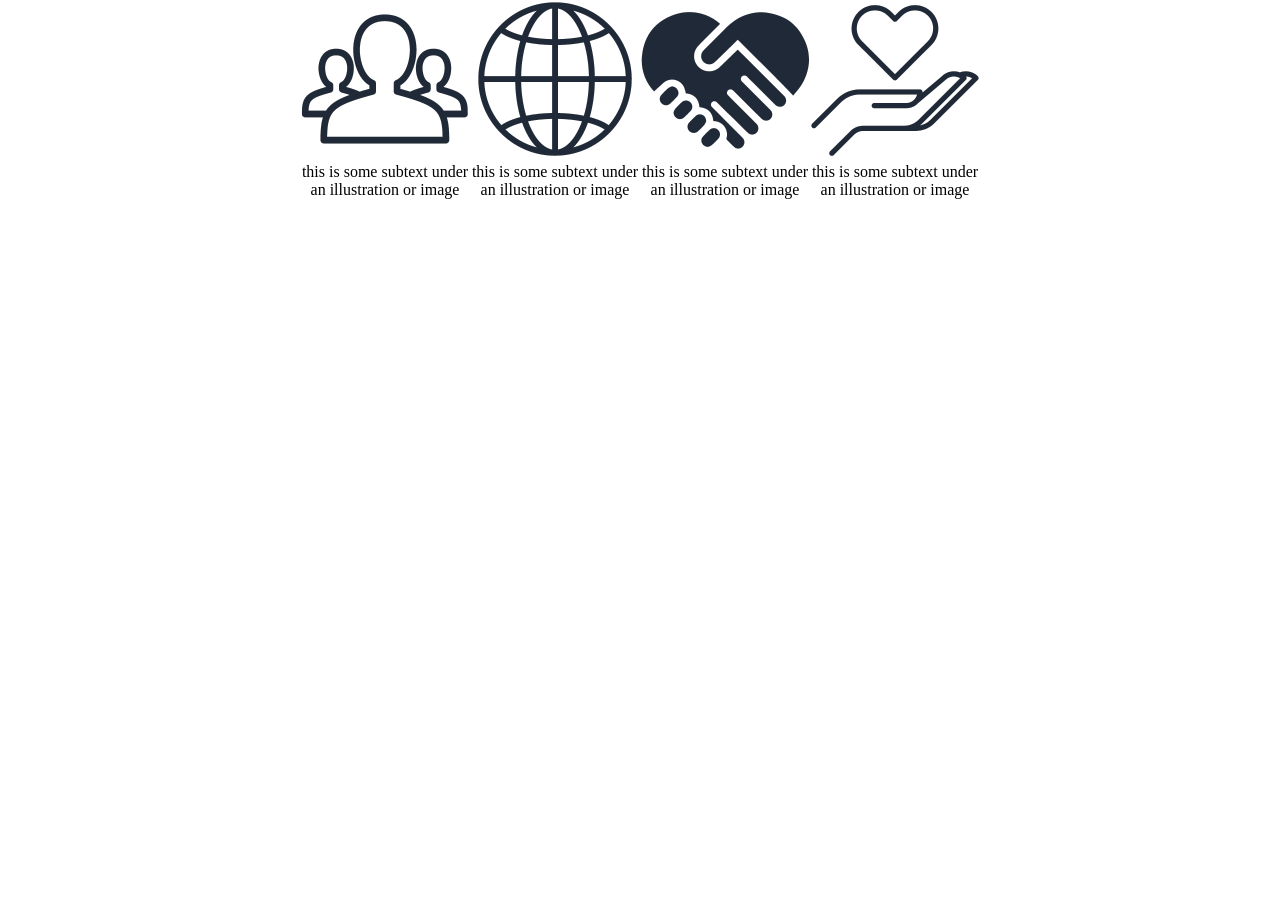
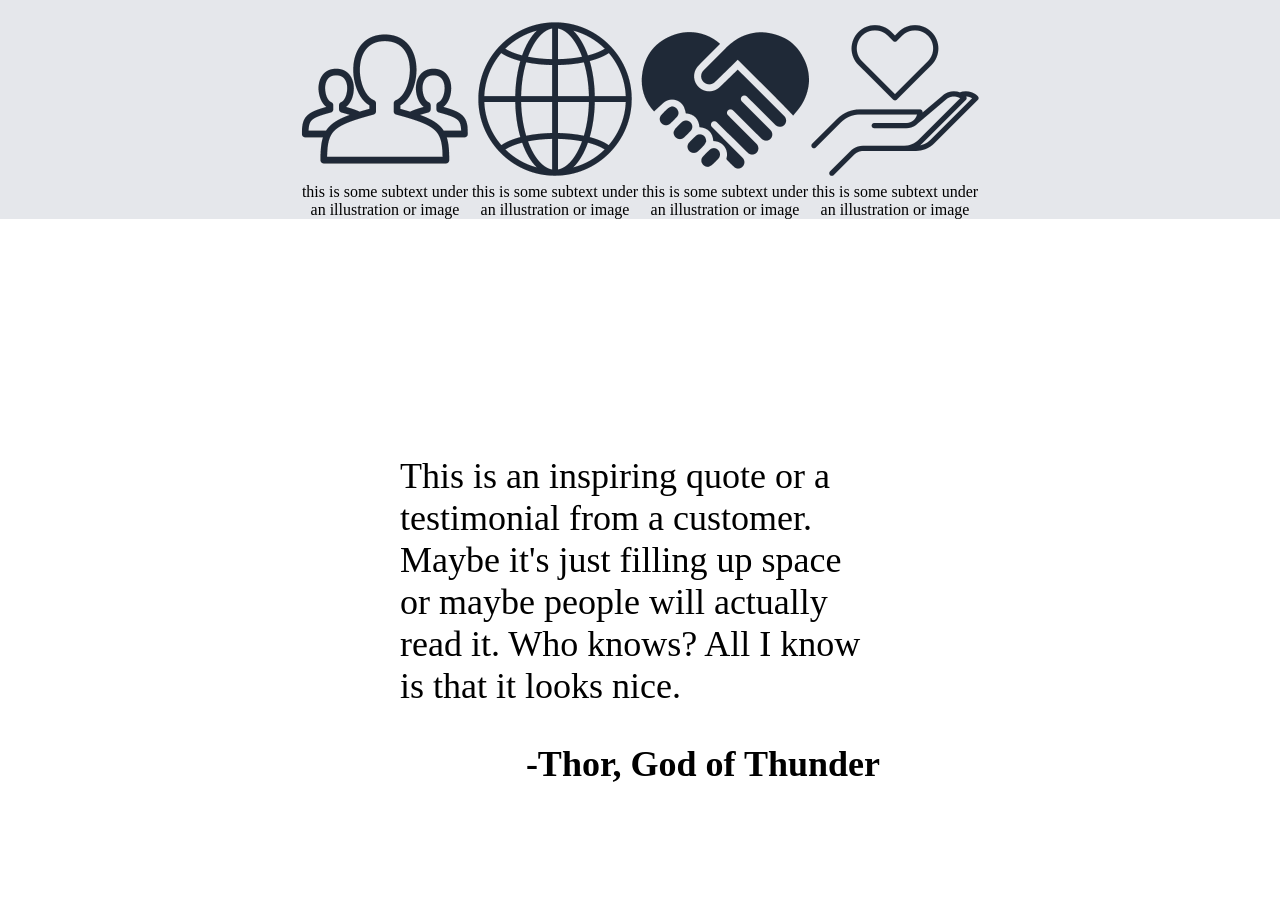
Before and after one commit to MegOps/LandingPage, a plain HTML site: page index.html in a window 1280 px wide. Shown: the part 632-1554 px from the top of the page. Before the commit the page ends 831 px from the top, so only its background shows below. Drawn offline with Linux system fonts and the light colour scheme.

Commit message:
quote section, minor text formatting

```diff
--- a/index.html
+++ b/index.html
@@ -55,7 +55,13 @@
         </div>
     </div>
 
+    <div class="part4">
+    <p class="quote">This is an inspiring quote or a testimonial from a customer. Maybe it's just filling up space or maybe people will actually read it. Who knows? All I know is that it looks nice.</p>
+    <p class="quoteby"><b>-Thor, God of Thunder</b></p>
+
+  </div>
 </div>
+
 
 </body>
 </html>
--- a/styles/page1.css
+++ b/styles/page1.css
@@ -70,6 +70,8 @@ width:800px;
     opacity: 80%;
 }
 .part3{
+background-color: #e5e7eb;
+margin-top: 50px;
 padding-left: 300px;
 padding-right:300px;
 }
@@ -82,6 +84,8 @@ padding-right:300px;
     display:flex;
     justify-content: space-evenly;
     align-items: center;
+
+    margin-bottom: 200px;
 }
 .item{
     display:flex;
@@ -92,3 +96,19 @@ padding-right:300px;
     justify-content: center;
     text-align: center;
 }
+
+.part4{
+    display: flex;
+    flex-direction: column;
+    justify-content: center;
+    text-align: left;
+    font-size:36px;
+    padding-left: 400px;
+    padding-right:400px;
+    margin:0;
+    margin-bottom: 200px;
+}
+.quoteby{
+    margin:0;
+    text-align: right;
+}
```
